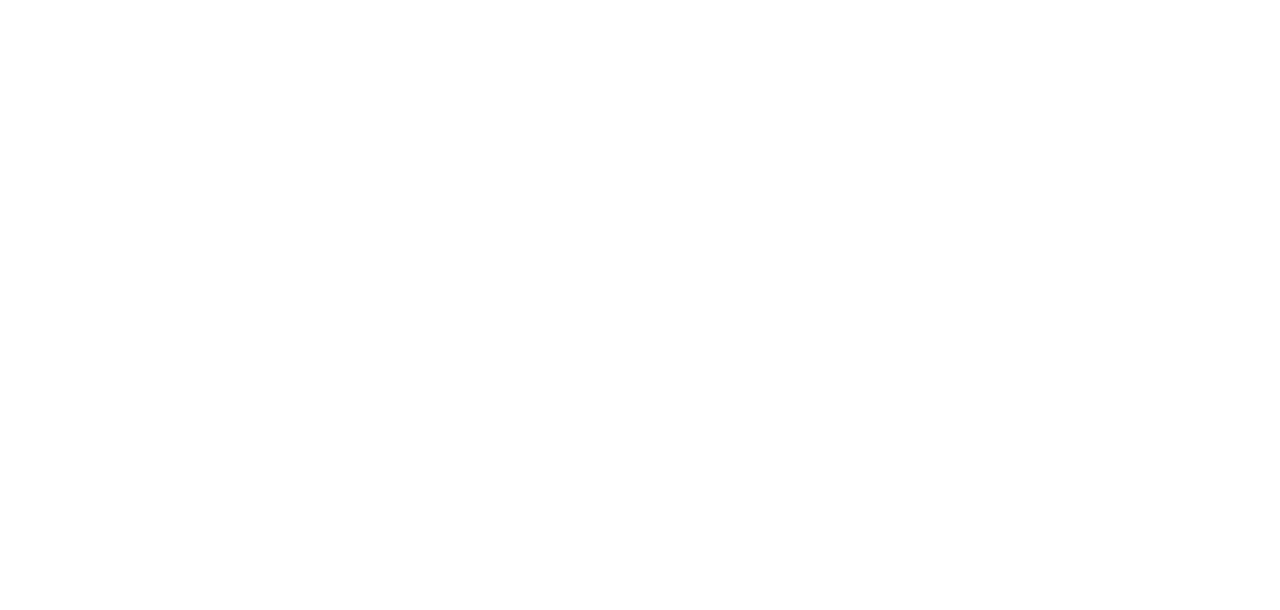
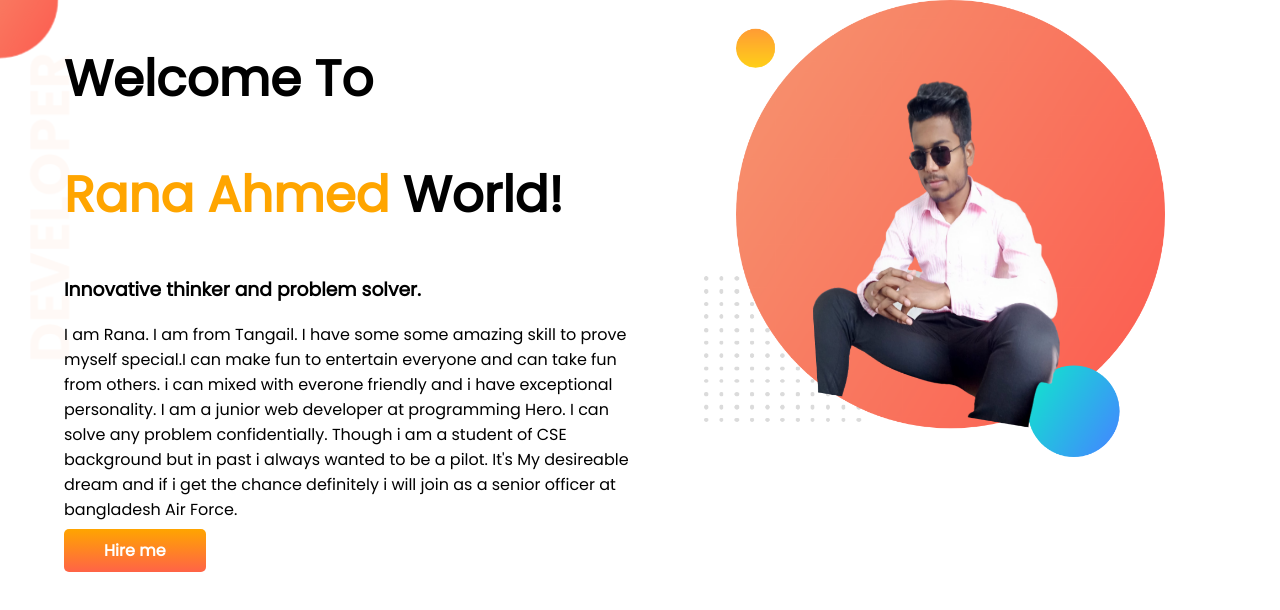
Before and after one commit to Rana12356/developer-portfolio, a plain HTML site: page index.html in a window 1280 px wide. Drawn offline with Linux system fonts and the light colour scheme.

Commit message:
top banner added

```diff
--- a/index.html
+++ b/index.html
@@ -5,9 +5,23 @@
     <meta http-equiv="X-UA-Compatible" content="IE=edge">
     <meta name="viewport" content="width=device-width, initial-scale=1.0">
     <title>Rana portfolio</title>
+    <link rel="preconnect" href="https://fonts.googleapis.com">
+    <link rel="preconnect" href="https://fonts.gstatic.com" crossorigin>
+    <link href="https://fonts.googleapis.com/css2?family=Poppins&display=swap" rel="stylesheet">
     <link rel="stylesheet" href="style.css">
 </head>
 <body>
-
+    <section class="top-banner">
+        <div class="half-width">
+            <h1>Welcome To</h1>
+        <h1><span class="orange-color">Rana Ahmed</span> World!</h1>
+        <h3>Innovative thinker and problem solver.</h3>
+        <p>I am Rana. I am from Tangail. I have some some amazing skill to prove myself special.I can make fun to entertain everyone and can take fun from others. i can mixed with everone friendly and i have exceptional personality. I am a junior web developer at programming Hero. I can solve any problem confidentially. Though i am a student of CSE background but in past i always wanted to be a pilot. It's My desireable dream and if i get the chance definitely i will join as a senior officer at bangladesh Air Force.</p>
+        <a class="link-button" target="_blank" href="https://www.linkedin.com/in/rana-ahmed-8407221a2/">Hire me</a>
+        </div>
+        <div class="half-width">
+            <img src="images/rana-bg.png" alt="">
+        </div>
+    </section>
 </body>
 </html>
--- a/style.css
+++ b/style.css
@@ -0,0 +1,33 @@
+body{
+    font-family: 'Poppins', sans-serif;
+    margin: 0;
+}
+h1{
+    font-size: 50px;
+}
+.orange-color{
+    color: orange;
+}
+section{
+    display: flex;
+}
+.half-width{
+    width: 50%;
+    padding-left: 5%;
+}
+.half-width img{
+    width: 80%;
+}
+.link-button{
+    text-decoration: none;
+    padding: 10px 40px;
+    background-image: linear-gradient(orange, tomato);
+    color: white;
+    font-weight: 700;
+    border-radius: 5px;
+
+}
+.top-banner{
+    background-image: url(images/top-banner.png);
+    background-repeat: no-repeat;
+}
```
Also changed, not shown: images/dream-bg.png (added), images/exp-bg.png (added), images/jhankar.png (added), images/jhankar2.png (added), images/my-bg.png (added), images/my-bg2.png (added), images/rana-bg.png (added), images/top-banner.png (added), showOff/Rana.jpg (added), 7 other files.
